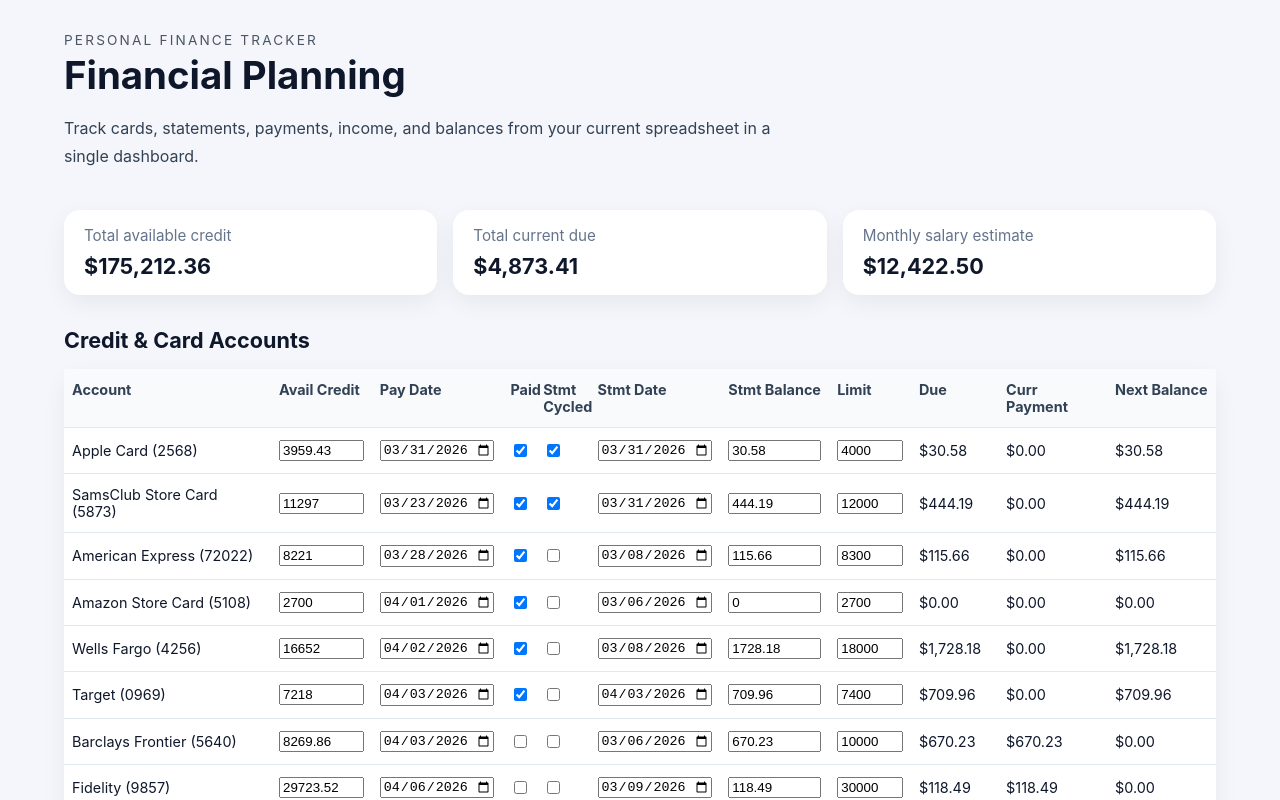
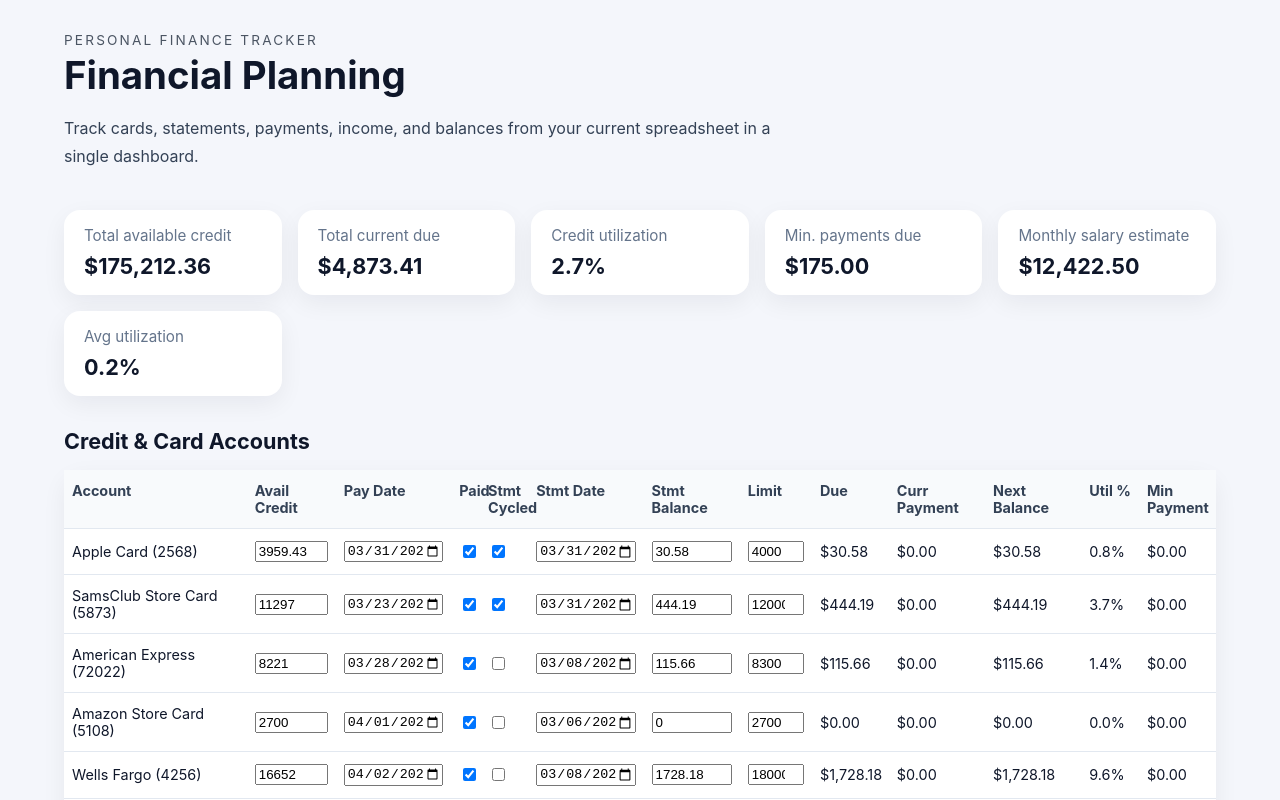
Before and after one commit to naudiyal/financialplanningui, a React (Vite) app: page / in a window 1280 px wide. Shown: the top 800 px of the page. Built offline with nearby package versions, Linux system fonts and the light colour scheme; the HTML template or start-up script is replaced by a standard one.

Commit message:
Add comprehensive calculated fields: credit utilization %, minimum payments, and summary statistics

```diff
--- a/src/App.tsx
+++ b/src/App.tsx
@@ -34,6 +34,13 @@ export default function App() {
 
   const totalAvailable = creditAccounts.reduce((sum, account) => sum + account.availableCredit, 0)
   const totalDue = creditAccounts.reduce((sum, account) => sum + account.lastStatementBalance, 0)
+  const totalLimits = creditAccounts.reduce((sum, account) => sum + account.creditLimit, 0)
+  const totalUtilization = totalLimits > 0 ? (totalDue / totalLimits) * 100 : 0
+  const averageUtilization = creditAccounts.length > 0 ? totalUtilization / creditAccounts.length : 0
+  const totalMinPayments = creditAccounts.reduce((sum, account) => {
+    const minPayment = Math.max(account.lastStatementBalance * 0.02, 25) // 2% or $25 minimum
+    return sum + (account.paidThisMonth ? 0 : minPayment)
+  }, 0)
   const totalSalary = incomeItems.find((item) => item.label === 'Total Salary Per Month')?.amount ?? 0
 
   return (
@@ -56,8 +63,20 @@ export default function App() {
             <strong>{currency(totalDue)}</strong>
           </div>
           <div className="summary-card">
+            <p>Credit utilization</p>
+            <strong>{totalUtilization.toFixed(1)}%</strong>
+          </div>
+          <div className="summary-card">
+            <p>Min. payments due</p>
+            <strong>{currency(totalMinPayments)}</strong>
+          </div>
+          <div className="summary-card">
             <p>Monthly salary estimate</p>
             <strong>{currency(totalSalary)}</strong>
+          </div>
+          <div className="summary-card">
+            <p>Avg utilization</p>
+            <strong>{averageUtilization.toFixed(1)}%</strong>
           </div>
         </div>
       </header>
@@ -79,6 +98,8 @@ export default function App() {
                 <th>Due</th>
                 <th>Curr Payment</th>
                 <th>Next Balance</th>
+                <th>Util %</th>
+                <th>Min Payment</th>
               </tr>
             </thead>
             <tbody>
@@ -88,6 +109,8 @@ export default function App() {
                 const nextMonthStatementBalance = account.statementCycledAfterPayment
                   ? account.lastStatementBalance
                   : totalDue - currentMonthPayment
+                const utilizationPercent = account.creditLimit > 0 ? (account.lastStatementBalance / account.creditLimit) * 100 : 0
+                const minPayment = account.paidThisMonth ? 0 : Math.max(account.lastStatementBalance * 0.02, 25)
 
                 return (
                   <tr key={account.name}>
@@ -144,6 +167,8 @@ export default function App() {
                     <td>{currency(totalDue)}</td>
                     <td>{currency(currentMonthPayment)}</td>
                     <td>{currency(nextMonthStatementBalance)}</td>
+                    <td>{utilizationPercent.toFixed(1)}%</td>
+                    <td>{currency(minPayment)}</td>
                   </tr>
                 )
               })}
--- a/src/index.css
+++ b/src/index.css
@@ -110,6 +110,8 @@ th:nth-child(8), td:nth-child(8) { width: 7.5% !important; } /* Limit */
 th:nth-child(9), td:nth-child(9) { width: 8% !important; } /* Due */
 th:nth-child(10), td:nth-child(10) { width: 10% !important; } /* Curr Payment */
 th:nth-child(11), td:nth-child(11) { width: 10% !important; } /* Next Balance */
+th:nth-child(12), td:nth-child(12) { width: 6% !important; } /* Util % */
+th:nth-child(13), td:nth-child(13) { width: 8% !important; } /* Min Payment */
 
 th, td {
   padding: 0.75rem 0.5rem;
```
